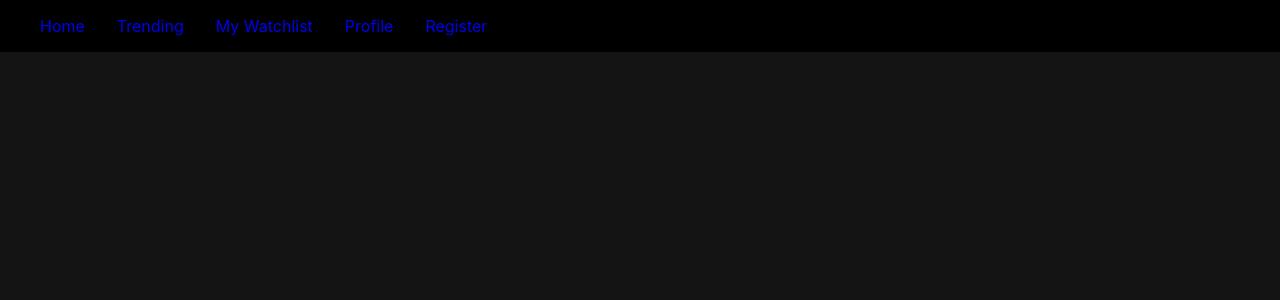
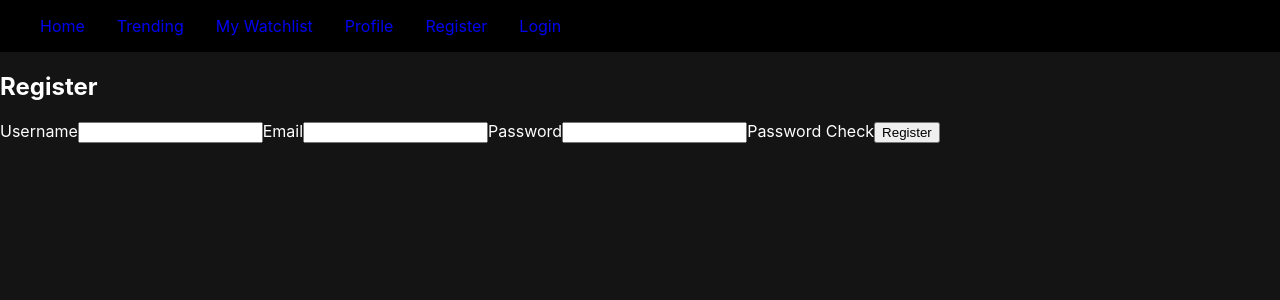
Before and after one commit to jeffreyheideman/frontend-eindopdracht-cinemasavy, a React (Create React App) app: page /register in a window 1280 px wide. Shown: the top 300 px of the page. Built offline with nearby package versions, Linux system fonts and the light colour scheme.

Commit message:
Registratie en inloggen gedeeltelijk geimplementeerd

```diff
--- a/src/App.js
+++ b/src/App.js
@@ -1,25 +1,32 @@
-import React, { useState } from 'react';
-import { Route, Routes } from 'react-router-dom';
+import React, {useContext, useState} from 'react';
+import {Route, Routes, useNavigate} from 'react-router-dom';
 import NavigationBar from './components/NavigationBar/NavigationBar';
 import Home from './pages/home/Home';
 import MovieOverview from './pages/movieoverview/MovieOverview';
 import ProfilePage from './pages/profilepage/ProfilePage';
 import TrendingPage from './pages/trendingpage/TrendingPage';
-import './App.css'; // Import the CSS file for styling
+import './App.css';
 import MovieDetailPage from './pages/moviedetailpage/MovieDetailPage';
+import Login from "./pages/login/Login";
+import Register from "./pages/registration/register";
 
 
 function App() {
+
+
 
     return (
         <div className="app-container">
             <NavigationBar />
             <Routes>
+                <Route  path="/login" element={<Login/>} />
+                <Route path="/register" element={<Register/>} />
                 <Route path="/" element={<Home />} />
                 <Route path="/movieoverview" element={<MovieOverview />} />
-                <Route path="/profile" element={<ProfilePage />} />
+                <Route path="/profile" element={<ProfilePage/>} />}
                 <Route path="/trending" element={<TrendingPage />} />
                 <Route path="/movies/:id" element={<MovieDetailPage/> } />
+                <Route path="*" element={<h1>Not found</h1>} />
             </Routes>
         </div>
     );
--- a/src/components/MovieCard/MovieCard.css
+++ b/src/components/MovieCard/MovieCard.css
@@ -1,6 +1,7 @@
 .movie-card {
     list-style: none;
     border-radius: 5px;
+    height: 300px;
 }
 
 .movie-title {
@@ -24,7 +25,7 @@
     color: white;
 }
 
-.movie-card-placeholder {
+.movie-placeholder {
     width: 190px;
     height: 300px;
     background-color: black;
--- a/src/components/MovieCard/MovieCard.js
+++ b/src/components/MovieCard/MovieCard.js
@@ -3,25 +3,23 @@
 import { Link } from 'react-router-dom';
 
 function MovieCard({ movie, name }) {
-    if (!movie.poster_path) {
-        return (
-            <li className="movie-card movie-card-placeholder" key={movie.id}>
-                <div className="movie-placeholder-content">
-                    <p className="movie-placeholder-text">Image not found</p>
-                </div>
-            </li>
-        );
-    }
+    const placeholderText = 'No image found';
 
     return (
         <Link to={`/movies/${movie.id}`} className="movie-card-link">
             <li className="movie-card" key={movie.id}>
-                <img
-                    className="movie-poster"
-                    src={`https://image.tmdb.org/t/p/w200${movie.poster_path}`}
-                    alt={movie.title}
-                />
-                <div>
+                {movie.poster_path ? (
+                    <img
+                        className="movie-poster"
+                        src={`https://image.tmdb.org/t/p/w200${movie.poster_path}`}
+                        alt={movie.title}
+                    />
+                ) : (
+                    <div className="movie-placeholder">
+                        <p className="movie-placeholder-text">{placeholderText}</p>
+                    </div>
+                )}
+                <div className="title-rating-container">
                     <h3 className="movie-title">{name}</h3>
                     <p className="movie-rating">{movie.vote_average.toFixed(1)}</p>
                 </div>
--- a/src/components/NavigationBar/NavigationBar.js
+++ b/src/components/NavigationBar/NavigationBar.js
@@ -34,6 +34,11 @@
                             Register
                         </Link>
                     </li>
+                    <li className="nav-item">
+                        <Link className="nav-link" to="/login">
+                            Login
+                        </Link>
+                    </li>
 
                 </ul>
             </nav>
--- /dev/null
+++ b/src/context/AuthContext.js
@@ -0,0 +1,45 @@
+import React, {createContext, useState} from 'react';
+
+export const AuthContext = createContext(null)
+
+
+
+function AuthContextProvider({children}) {
+    const [auth, setAuth] = useState({
+        isAuth: false,
+        user: null,
+    });
+
+    function login(jwtToken) {
+        setAuth({
+            ...auth,
+            isAuth: true,
+            user: {
+                email: 'Klaasje@novi.nl',
+                id: 1,
+                }
+        });
+        console.log("De gebruiker is ingelogd");
+    }
+
+    function logout() {
+        setAuth({
+            ...auth,
+            isAuth: false,
+            user: null,
+        });
+    }
+
+    const data = {
+        isAuth: auth.isAuth,
+        login: login,
+        logout: logout,
+    }
+    return (
+        <AuthContext.Provider value={data}>
+            {children}
+        </AuthContext.Provider>
+    );
+}
+
+export default AuthContextProvider;
--- a/src/index.js
+++ b/src/index.js
@@ -3,12 +3,15 @@
 import './index.css';
 import App from './App';
 import {BrowserRouter as Router} from "react-router-dom";
+import AuthContextProvider from "./context/AuthContext";
 
 const root = ReactDOM.createRoot(document.getElementById('root'));
 root.render(
     <React.StrictMode>
+        <AuthContextProvider>
         <Router>
             <App/>
         </Router>
+        </AuthContextProvider>
     </React.StrictMode>
 );
--- /dev/null
+++ b/src/pages/login/Login.js
@@ -0,0 +1,48 @@
+import React, {useContext, useState} from 'react';
+import {AuthContext} from "../../context/AuthContext";
+import axios from "axios";
+
+function Login() {
+    const {login} = useContext(AuthContext);
+
+    const [username, setUsername] = useState('');
+    const [password, setPassword] = useState('');
+
+const handleSubmit = async (e) => {
+    e.preventDefault();
+
+    try {
+        const response = await axios.post("https://frontend-educational-backend.herokuapp.com/api/auth/signin", {
+            username: username,
+            password: password
+        }, {
+            headers: {
+                "Content-Type": "application/json",
+                "Bearer": "xxx.xxx.xxx"
+            }
+        });
+        login();
+        console.log("De gebruiker is ingelogd", response);
+        } catch (e) {
+        console.error("Er is iets misgegaan met het inloggen", e);
+    }
+
+
+}
+
+    return (
+        <main>
+            <h2>Log in</h2>
+            <form onSubmit={handleSubmit}>
+                <label htmlFor="usernama">username</label>
+                <input type="username" id="username" name="username" required value={username} onChange={(e) => setUsername(e.target.value)} />
+                <label htmlFor="password">Password</label>
+                <input type="password" id="password" name="password" required value={password} onChange={(e) => setPassword(e.target.value)} />
+                <button type="submit">Log in</button>
+            </form>
+        </main>
+    );
+}
+
+
+export default Login;
--- a/src/pages/moviedetailpage/MovieDetailPage.js
+++ b/src/pages/moviedetailpage/MovieDetailPage.js
@@ -27,10 +27,8 @@
                 if (officialTrailer) {
                     setTrailerKey(officialTrailer.key);
                 } else if (results.length > 0) {
-                    // If no "official trailer" found, use the first video in the array
                     setTrailerKey(results[0].key);
                 } else {
-                    // No trailer available
                     setTrailerKey('');
                 }
             } catch (error) {
--- /dev/null
+++ b/src/pages/registration/register.js
@@ -0,0 +1,47 @@
+import React, {useState} from 'react';
+import axios from "axios";
+
+function Register() {
+    const [username, setUsername] = useState('');
+    const [password, setPassword] = useState('');
+    const [email, setEmail] = useState('');
+
+    const handleSubmit = async (e) => {
+        e.preventDefault();
+
+        try {
+            const response = await axios.post("https://frontend-educational-backend.herokuapp.com/api/auth/signup", {
+                username: username,
+                email: email,
+                password: password,
+                role: ["user", "admin"]
+            }, {
+                headers: {
+                    "Content-Type": "application/json",
+                    "Authorization": "Bearer xxx.xxx.xxx",
+                }
+            });
+            console.log("De gebruiker is geregistreerd", response);
+        } catch (e) {
+            console.error("Er is iets misgegaan met het registreren", e.response);
+        }
+    }
+
+    return (
+        <main>
+            <h2>Register</h2>
+            <form onSubmit={handleSubmit}>
+                <label htmlFor="username">Username</label>
+                <input type="text" id="username" name="username" required value={username} onChange={(e) => setUsername(e.target.value)} />
+                <label htmlFor="email">Email</label>
+                <input type="email" id="email" name="email" required value={email} onChange={(e) => setEmail(e.target.value)} />
+                <label htmlFor="password">Password</label>
+                <input type="password" id="password" name="password" required value={password} onChange={(e) => setPassword(e.target.value)} />
+                <label htmlFor="passwordCheck">Password Check</label>
+                <button type="submit">Register</button>
+            </form>
+        </main>
+    );
+}
+
+export default Register;
--- a/src/pages/trendingpage/TrendingPage.js
+++ b/src/pages/trendingpage/TrendingPage.js
@@ -2,18 +2,23 @@
 import axios from 'axios';
 import './TrendingPage.css';
 import MovieCard from '../../components/MovieCard/MovieCard';
+import SearchBar from "../../components/SearchBar/SearchBar";
 
 function TrendingPage() {
     const [trendingList, setTrendingList] = useState([]);
     const [isLoading, setIsLoading] = useState(true);
+    const [searchKey, setSearchKey] = useState('');
 
     const API_KEY = 'd003c2ad249ab65c42c387482cebde5b';
-    const API_ENDPOINT = `https://api.themoviedb.org/3/trending/movie/day?api_key=${API_KEY}`;
+    const SEARCH_TYPE = searchKey ? 'search/movie' : 'trending/movie/day';
+    const API_ENDPOINT = `https://api.themoviedb.org/3/${SEARCH_TYPE}?api_key=${API_KEY}`;
 
-    useEffect(() => {
     const fetchData = async () => {
         try {
-                const response = await axios.get(API_ENDPOINT);
+            const url = searchKey
+                ? `${API_ENDPOINT}&query=${encodeURIComponent(searchKey)}`
+                : API_ENDPOINT;
+            const response = await axios.get(url);
             const { results } = response.data;
             setTrendingList(results);
             setIsLoading(false);
@@ -24,12 +29,26 @@
         }
     };
 
+    useEffect(() => {
         fetchData();
-    }, []);
+    }, [searchKey]);
+
+    const handleSearch = () => {
+        fetchData();
+    }
+
+    const handleInputChange = (e) => {
+        setSearchKey(e.target.value);
+    }
 
     return (
         <>
-            <h1 className="title-trending">Trending</h1>
+            <SearchBar
+                searchKey={searchKey}
+                onSearch={handleSearch}
+                onInputChange={handleInputChange}
+            />
+            {searchKey ? null : <h1 className="title-trending">Trending</h1>}
             <div>
                 {isLoading ? (
                     <p>Loading...</p>
```
Lines whose indentation alone changed are shown as unchanged.
